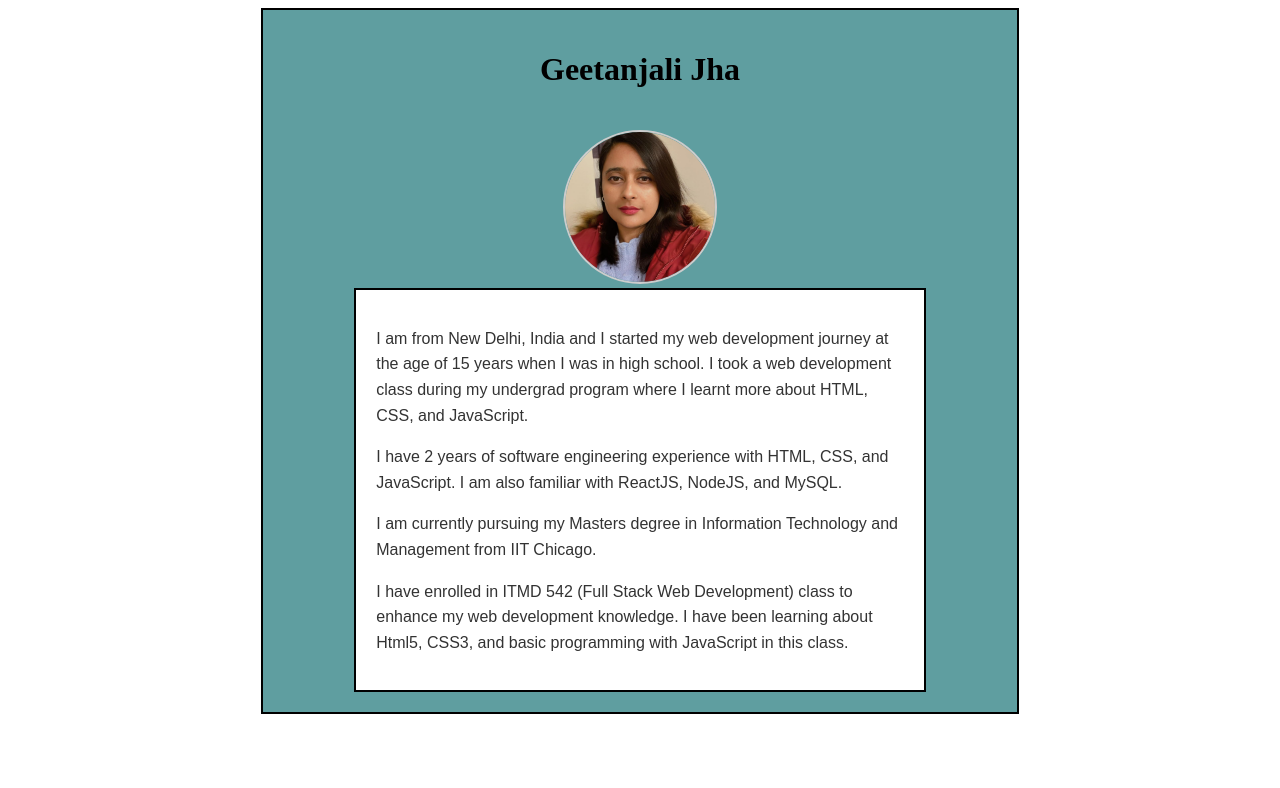
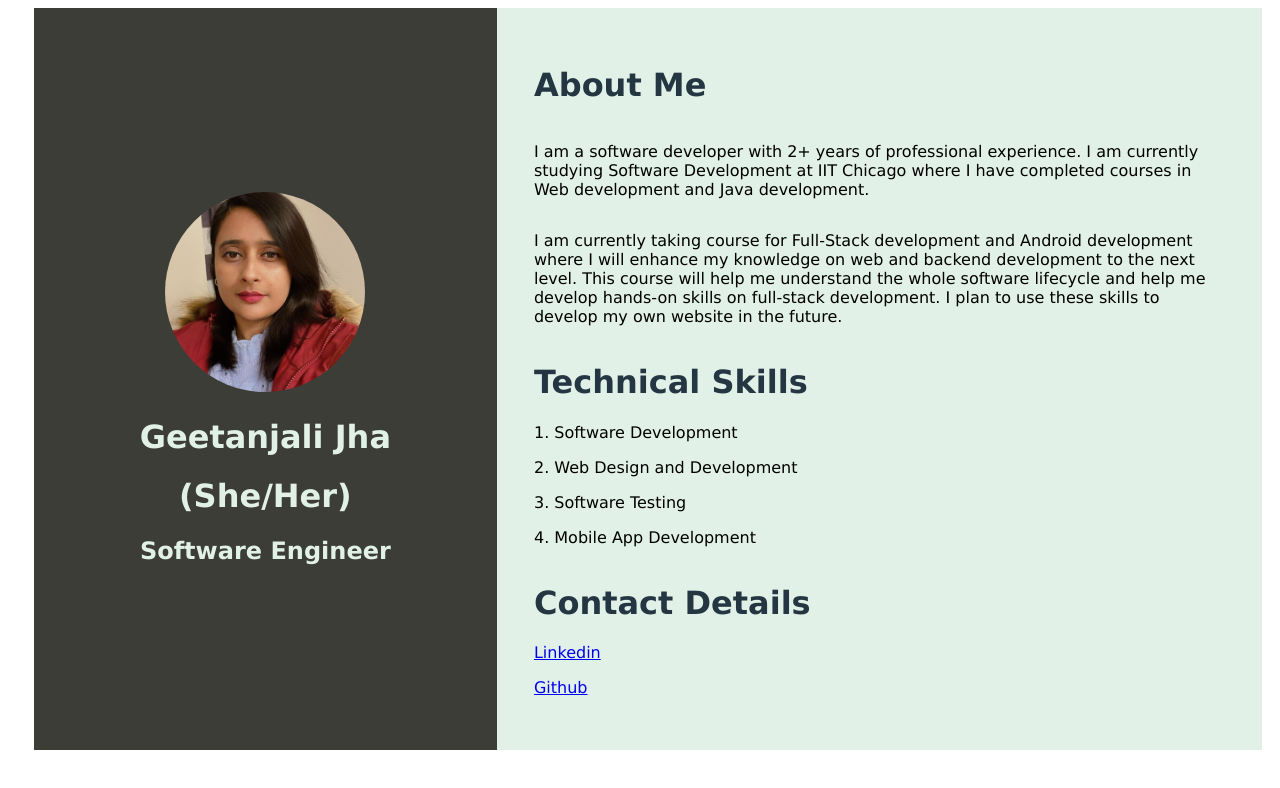
Before and after one commit to geetanjali-jha/ITMD542-Lab-1, a plain HTML site: page index.html in a window 1280 px wide. Drawn offline with Linux system fonts and the light colour scheme.

Commit message:
Extra styling using flexbox

```diff
--- a/index.html
+++ b/index.html
@@ -8,7 +8,39 @@
 </head>
 <body>
     <div id="mainDiv">
-        <h1>Geetanjali Jha</h1>
+        <div id="left-inner-div">
+            <img src="img1.jpeg" alt="Geetanjali Jha's photo" id="profileImage">
+            <h1 style="color: #E2F1E7;">Geetanjali Jha</h1>
+            <h1 style="color: #E2F1E7;">(She/Her)</h1>
+            <h2 style="color: #E2F1E7;">Software Engineer</h2>
+        </div>
+
+        <div id="right-inner-div">
+            <h1 id="heading1">About Me</h1>
+            <p id="main-intro">
+                I am a software developer with 2+ years of professional experience. I am currently studying Software Development at IIT Chicago where I have completed courses in Web development and Java development.
+            </p>
+
+            <p id="main-intro">
+                I am currently taking course for Full-Stack development and Android development where I will enhance my knowledge on web and backend development to the next level.
+                This course will help me understand the whole software lifecycle and help me develop hands-on skills on full-stack development. I plan to use these skills to develop my own website in the future.
+            </p>
+
+            <h1 id="heading1">Technical Skills</h1>
+            <p id="tech-skill-list">1. Software Development</p>
+            <p id="tech-skill-list">2. Web Design and Development</p>
+            <p id="tech-skill-list">3. Software Testing</p>
+            <p id="tech-skill-list">4. Mobile App Development</p>
+
+            <h1 id="heading1">Contact Details</h1>
+            <p id="tech-skill-list"><a href="https://www.linkedin.com/in/geetanjalijha">Linkedin</a></p>
+            <p id="tech-skill-list"><a href="https://github.com/geetanjali-jha">Github</a></p>
+
+
+
+        </div>
+
+        <!-- <h1>Geetanjali Jha</h1>
         <img src="img1.jpeg" alt="Geetanjali Jha's photo" id="profileImage">
         <div id="internalDiv">
             <p>
@@ -23,7 +55,7 @@
             <p>
                 I have enrolled in ITMD 542 (Full Stack Web Development) class to enhance my web development knowledge. I have been learning about Html5, CSS3, and basic programming with JavaScript in this class.
             </p>
-        </div>
+        </div> -->
     </div>
 </body>
 </html>
--- a/styles.css
+++ b/styles.css
@@ -1,37 +1,61 @@
+body {
+    width: 100%;
+}
+
+h1, h2 {
+    font-family: Verdana, sans-serif;
+    color: #243642;
+}
+
+p {
+    font-family: Verdana, sans-serif;
+}
+
 #mainDiv {
-    width: 60%;
-    background-color: cadetblue;
+    width: 96%;
     text-align: center;
-    margin-left: 20%;
-    border: 2px solid black;
-    padding: 20px;
-    box-sizing: border-box;
+    border: 2px;
+    margin-left: 2%;
+    display: flex;
+}
+
+#left-inner-div {
+    width: 33%;
+    background-color: #3C3D37;
+    display: inline-block;
+    padding: 5%;
+    padding-top: 15%;
+}
+
+#right-inner-div {
+    width: 67%;
+    background-color: #E2F1E7;
+    display: inline-flex;
+    flex-direction: column;
+    padding: 3%;
+
+}
+
+#tech-skill-list {
+    display: flex;
+    font-size: 16px;
+    margin-top: 0;
+}
+
+#main-intro {
+    font-size: 16px;
+    float: left;
+    text-align: left;
+}
+
+#heading1 {
+    display: flex;
 }
 
 #profileImage {
-    width: 150px;
-    height: 150px;
+    width: 200px;
+    height: 200px;
     object-fit: cover;
+    object-position: center;
     border-radius: 50%;
-    border: 2px solid #ccc;
-    margin-top: 20px;
 }
-
-#internalDiv {
-    width: 80%;
-    height: auto;
-    background-color: white;
-    text-align: left;
-    margin-left: 10%;
-    padding: 20px;
-    border: 2px solid black;
-    box-sizing: border-box;
-    font-family: Arial, sans-serif;
-}
-
-#internalDiv p {
-    font-size: 16px;
-    line-height: 1.6;
-    color: #333;
-    margin-bottom: 15px;
-}
```
